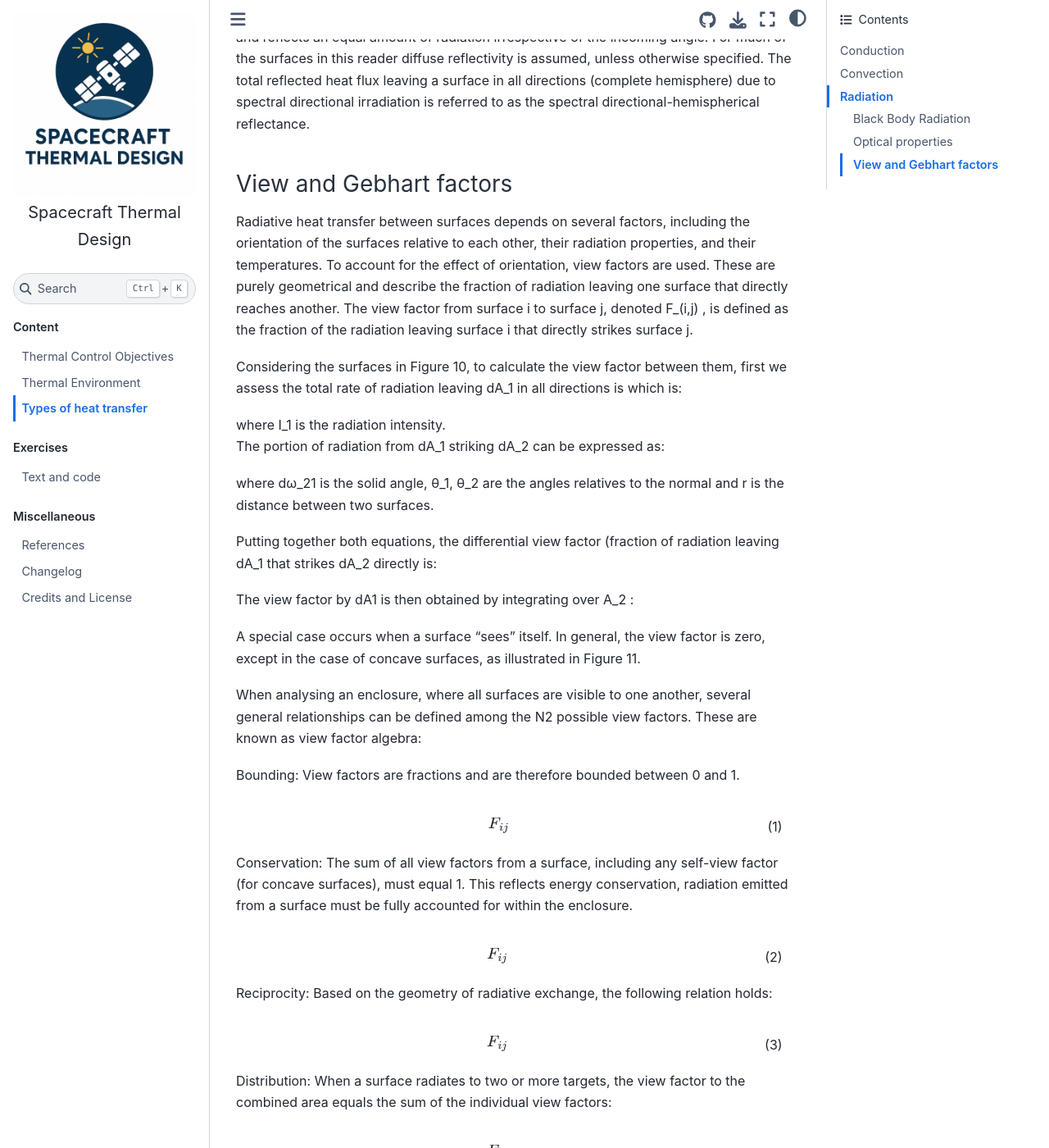
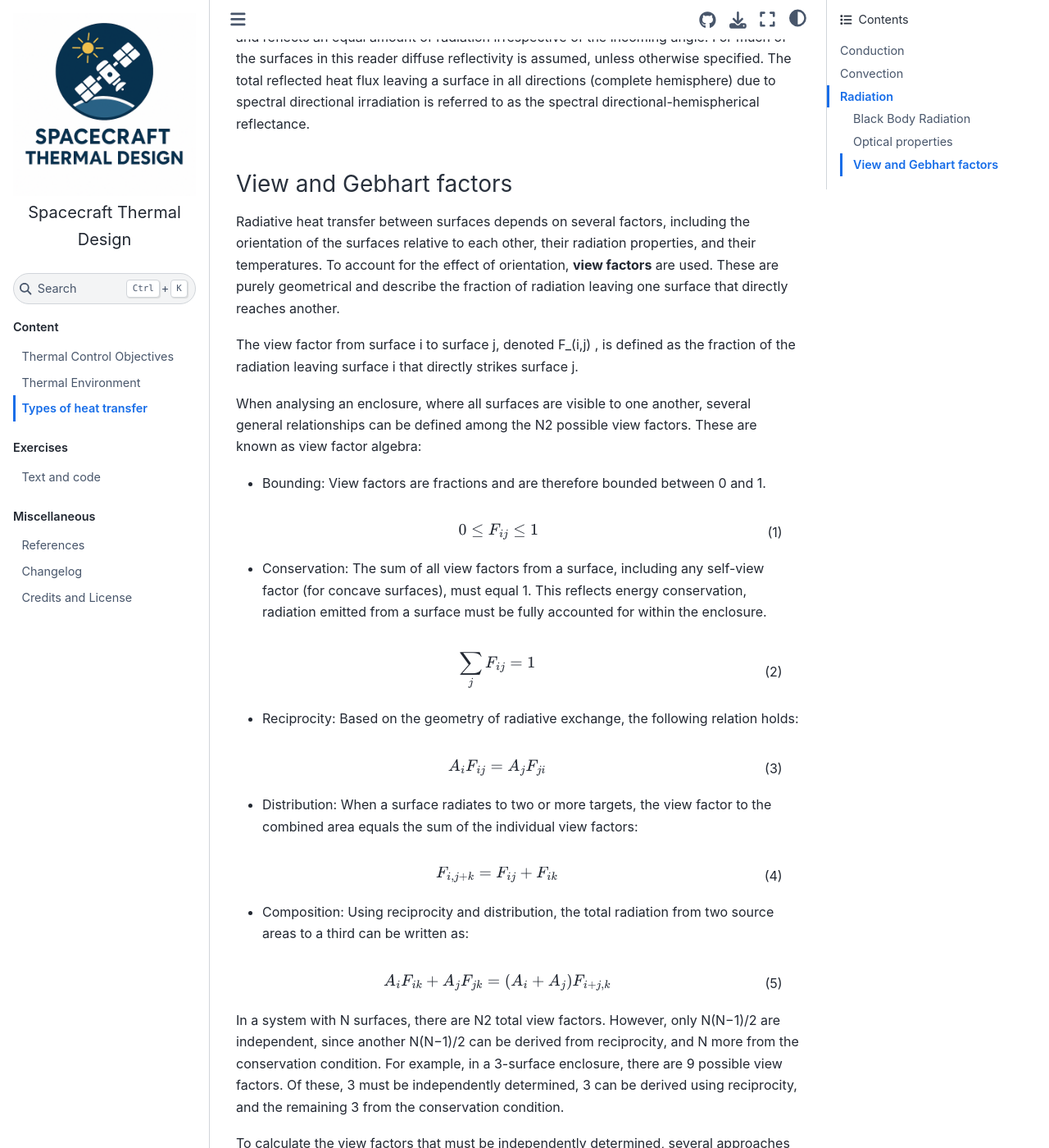
Before and after one commit to iuriolbalbin/Thermal, a Jupyter Book: the page built from book/some_content/heat_transfer.md, in a window 1280 px wide and 1400 px high, scrolled down 8068 px. Shown: the whole window at 82% size. Built offline with Jupyter Book 1.0.4 settings and Sphinx 7.4.7 and the Sphinx Book theme 1.1.4, drawn with Linux system fonts in a browser that asks for light colours; comment, search, counter and statistics services are not loaded.

Commit message:
Update heat_transfer.md

````diff
--- a/book/some_content/heat_transfer.md
+++ b/book/some_content/heat_transfer.md
@@ -215,53 +215,37 @@ Surfaces can also respond differently to incoming radiation. A specular reflecto
 The total reflected heat flux leaving a surface in all directions (complete hemisphere) due to spectral directional irradiation is referred to as the spectral directional-hemispherical reflectance.
 
 #### View and Gebhart factors
-Radiative heat transfer between surfaces depends on several factors, including the orientation of the surfaces relative to each other, their radiation properties, and their temperatures. To account for the effect of orientation, view factors are used. These are purely geometrical and describe the fraction of radiation leaving one surface that directly reaches another.
+Radiative heat transfer between surfaces depends on several factors, including the orientation of the surfaces relative to each other, their radiation properties, and their temperatures. To account for the effect of orientation, **view factors** are used. These are purely geometrical and describe the fraction of radiation leaving one surface that directly reaches another.
+
 The view factor from surface i to surface j, denoted F_(i,j) , is defined as the fraction of the radiation leaving surface i that directly strikes surface j.
-
-
-Considering the surfaces in Figure 10, to calculate the view factor between them, first we assess the total rate of radiation leaving dA_1  in all directions is which is:
-
-where  I_1 is the radiation intensity.
-The portion of radiation from dA_1  striking dA_2 can be expressed as:
-
-where dω_21 is the solid angle,  θ_1, θ_2 are the angles relatives to the normal and r is the distance between two surfaces.
-
-Putting together both equations, the differential view factor (fraction of radiation leaving dA_1   that strikes dA_2 directly is:
-
-
-The view factor by dA1 is then obtained by integrating over A_2  :
-
-
-A special case occurs when a surface "sees" itself. In general, the view factor is zero, except in the case of concave surfaces, as illustrated in Figure 11.
 
 When analysing an enclosure, where all surfaces are visible to one another, several general relationships can be defined among the N2 possible view factors. These are known as view factor algebra:
 
-Bounding: View factors are fractions and are therefore bounded between 0 and 1.
+- Bounding: View factors are fractions and are therefore bounded between 0 and 1.
 ```{math}
 :label: VF0
-F_{ij}
+0 \leq F_{ij} \leq 1
 ```
 
-Conservation: The sum of all view factors from a surface, including any self-view factor (for concave surfaces), must equal 1. This reflects energy conservation, radiation emitted from a surface must be fully accounted for within the enclosure.
+- Conservation: The sum of all view factors from a surface, including any self-view factor (for concave surfaces), must equal 1. This reflects energy conservation, radiation emitted from a surface must be fully accounted for within the enclosure.
 ```{math}
 :label: VF1
-F_{ij}
+ \sum_j F_{ij} = 1
 ```
-Reciprocity: Based on the geometry of radiative exchange, the following relation holds:
+- Reciprocity: Based on the geometry of radiative exchange, the following relation holds:
 ```{math}
 :label: VF2
-F_{ij}
+A_i F_{ij} = A_j F_{ji}
 ```
-Distribution: When a surface radiates to two or more targets, the view factor to the combined area equals the sum of the individual view factors:
+- Distribution: When a surface radiates to two or more targets, the view factor to the combined area equals the sum of the individual view factors:
 ```{math}
 :label: VF3
-F_{ij}
+F_{i, j+k} = F_{ij} + F_{ik}
 ```
-
-Composition: Using reciprocity and distribution, the total radiation from two source areas to a third can be written as:
+- Composition: Using reciprocity and distribution, the total radiation from two source areas to a third can be written as:
 ```{math}
 :label: VF4
-F_{ij}
+A_i F_{ik} + A_j F_{jk} = (A_i + A_j) F_{i+j, k}
 ```
 
 In a system with N surfaces, there are N2 total view factors. However, only N(N−1)/2 are independent, since another N(N−1)/2 can be derived from reciprocity, and N more from the conservation condition. For example, in a 3-surface enclosure, there are 9 possible view factors. Of these, 3 must be independently determined, 3 can be derived using reciprocity, and the remaining 3 from the conservation condition.
````
